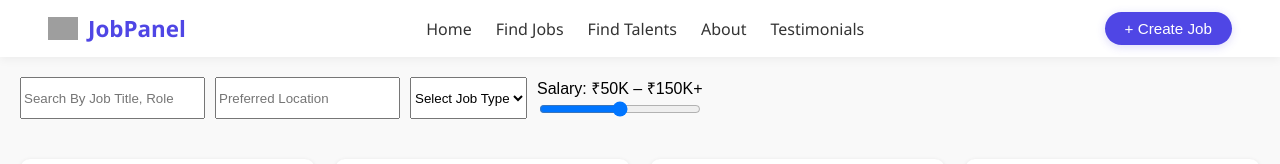
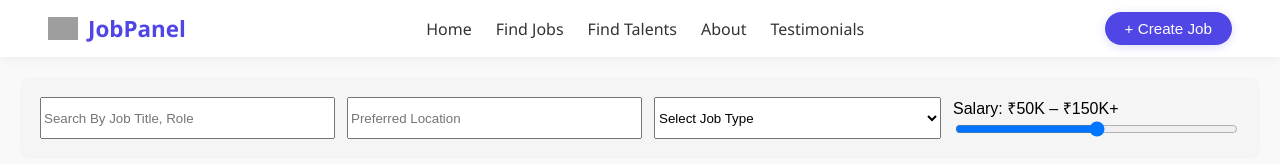
Before and after one commit to Akash-psg/webapp, a plain HTML site: page index.html in a window 1280 px wide. Shown: the top 164 px of the page. Drawn offline with Linux system fonts and the light colour scheme; grey boxes are pictures that could not be loaded.

Commit message:
Update style.css

```diff
--- a/style.css
+++ b/style.css
@@ -91,15 +91,27 @@ body {
 
 .filters {
   display: flex;
-  gap: 10px;
+  flex-wrap: wrap;
+  gap: 12px;
+  justify-content: space-between;
   padding: 20px;
-  flex-wrap: wrap;
+  background-color: #f5f5f5;
+  border-radius: 10px;
+  margin: 20px;
+}
+
+.filters input,
+.filters select,
+.filters .range-slider {
+  flex: 1 1 22%; /* Adjusts size to fit nicely */
+  min-width: 180px;
 }
 
 .range-slider {
   display: flex;
   flex-direction: column;
 }
+
 .job-list {
   display: grid;
   grid-template-columns: repeat(4, 1fr);
```
